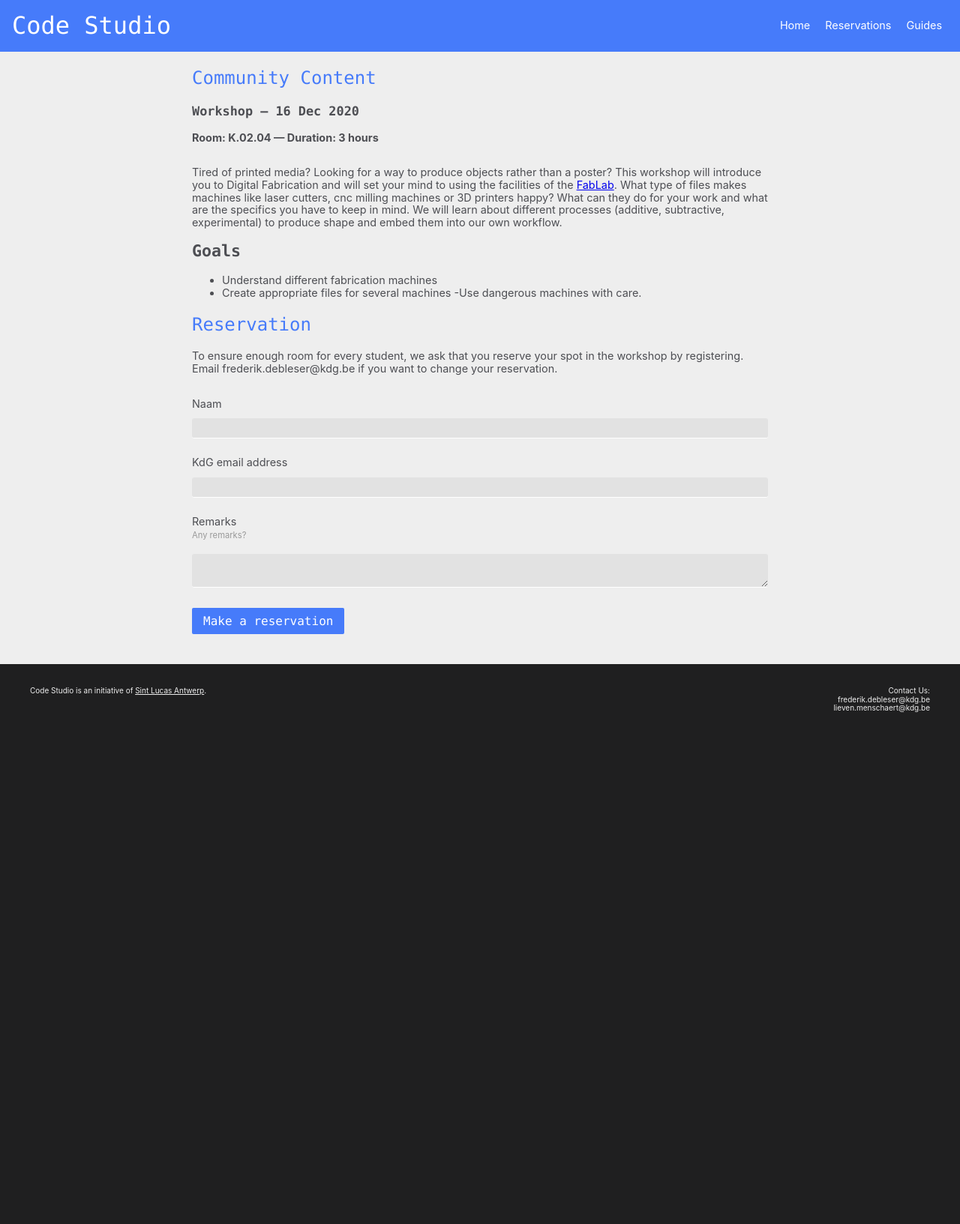
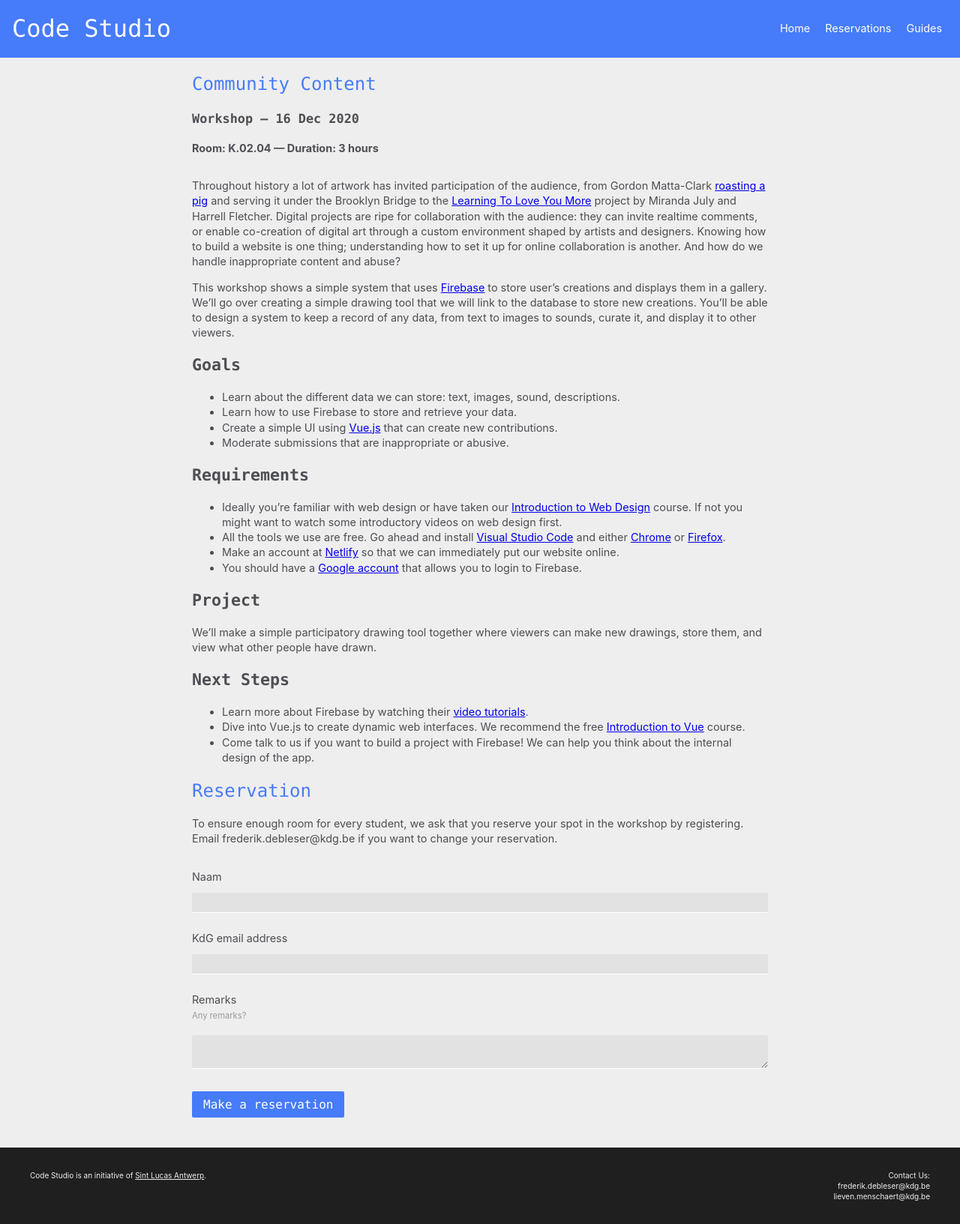
Before and after one commit to codespacehelp/website, a Jekyll site: the page built from _workshops/community-content.md, in a window 1280 px wide. Shown: the whole page at 75% size. Built offline with Jekyll 4.4.1, drawn with Linux system fonts in a browser that asks for light colours; before the commit the page ends 981 px from its top, so only the background shows below that.

Commit message:
Fix content pages.

```diff
--- a/_workshops/community-content.md
+++ b/_workshops/community-content.md
@@ -7,10 +7,30 @@ duration: 3 hours
 room: K.02.04
 ---
 
-Tired of printed media? Looking for a way to produce objects rather than a poster? This workshop will introduce you to Digital Fabrication and will set your mind to using the facilities of the [FabLab](https://fablabkdg.be/en/). What type of files makes machines like laser cutters, cnc milling machines or 3D printers happy? What can they do for your work and what are the specifics you have to keep in mind. We will learn about different processes (additive, subtractive, experimental) to produce shape and embed them into our own workflow.
+Throughout history a lot of artwork has invited participation of the audience, from Gordon Matta-Clark [roasting a pig](https://www.nytimes.com/2007/02/21/dining/21soho.html) and serving it under the Brooklyn Bridge to the [Learning To Love You More](http://learningtoloveyoumore.com/hello/index.php) project by Miranda July and Harrell Fletcher. Digital projects are ripe for collaboration with the audience: they can invite realtime comments, or enable co-creation of digital art through a custom environment shaped by artists and designers. Knowing how to build a website is one thing; understanding how to set it up for online collaboration is another. And how do we handle inappropriate content and abuse?
+
+This workshop shows a simple system that uses [Firebase](https://firebase.google.com/) to store user's creations and displays them in a gallery. We'll go over creating a simple drawing tool that we will link to the database to store new creations. You'll be able to design a system to keep a record of any data, from text to images to sounds, curate it, and display it to other viewers.
 
 ## Goals
 
-- Understand different fabrication machines
-- Create appropriate files for several machines
-  -Use dangerous machines with care.
+- Learn about the different data we can store: text, images, sound, descriptions.
+- Learn how to use Firebase to store and retrieve your data.
+- Create a simple UI using [Vue.js](https://vuejs.org/) that can create new contributions.
+- Moderate submissions that are inappropriate or abusive.
+
+## Requirements
+
+- Ideally you're familiar with web design or have taken our [Introduction to Web Design](/workshops/introduction-to-web-design) course. If not you might want to watch some introductory videos on web design first.
+- All the tools we use are free. Go ahead and install [Visual Studio Code](https://code.visualstudio.com/) and either [Chrome](https://google.com/chrome) or [Firefox](https://www.mozilla.org/firefox).
+- Make an account at [Netlify](https://netlify.com/) so that we can immediately put our website online.
+- You should have a [Google account](https://accounts.google.com/signup/v2/) that allows you to login to Firebase.
+
+## Project
+
+We'll make a simple participatory drawing tool together where viewers can make new drawings, store them, and view what other people have drawn.
+
+## Next Steps
+
+- Learn more about Firebase by watching their [video tutorials](https://www.youtube.com/user/Firebase).
+- Dive into Vue.js to create dynamic web interfaces. We recommend the free [Introduction to Vue](https://www.vuemastery.com/courses/intro-to-vue-3/intro-to-vue3/) course.
+- Come talk to us if you want to build a project with Firebase! We can help you think about the internal design of the app.
--- a/media/css/main.css
+++ b/media/css/main.css
@@ -10,7 +10,7 @@ img {
 
 html {
   font-family: sans-serif;
-  line-height: 1.15;
+  line-height: 1.4;
   -webkit-text-size-adjust: 100%;
   -webkit-tap-highlight-color: rgba(0, 0, 0, 0);
 }
```
Also changed, not shown: _workshops/digital-fabrication.md (+1 -1 lines), _workshops/physical-computing.md (+1 -1 lines), _workshops/tools-for-social-change.md (+1 -1 lines).
